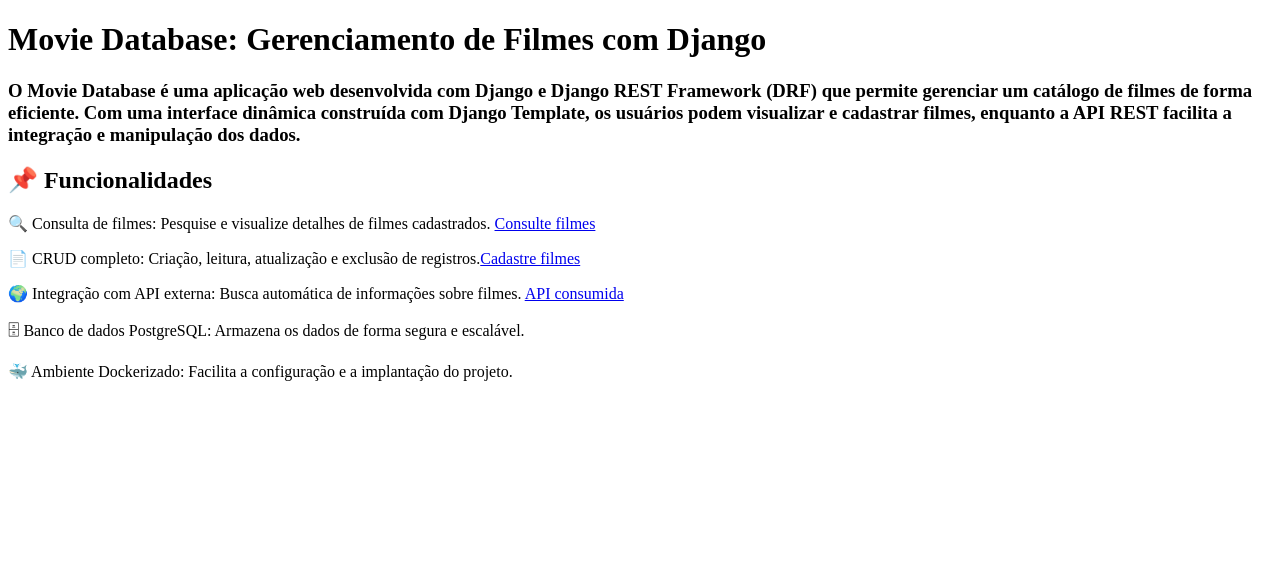
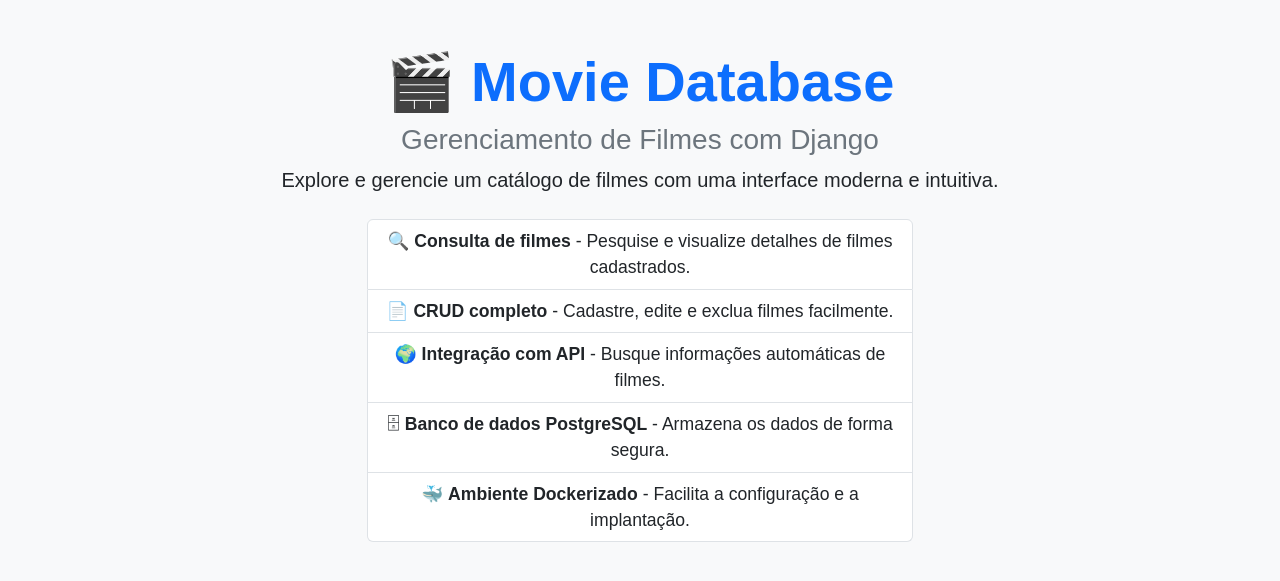
Before and after one commit to thiagolyra1/wsBackend-Fabrica25.1, a Django app: page /movies/ in a window 1280 px wide. Shown: the top 581 px of the page. Run offline with Django 5.2, Linux system fonts and the light colour scheme.

Commit message:
:lipstick: feat: Estilização CSS do app movies

```diff
--- a/djangoapp/movies/forms.py
+++ b/djangoapp/movies/forms.py
@@ -8,7 +8,7 @@
                   'Writer', 'Plot', 'Awards', 'Poster', 'imdbRating', 'Type']
 
         labels = {
-            'Title': 'Filme:',
+            'Title': 'Título do filme:',
             'Rated': 'Classificação de idade:',
             'Released': 'Data de lançamento:',
             'Genre': 'Categoria:',
@@ -23,7 +23,7 @@
         }
 
         widgets = {
-            'Title': forms.TextInput(attrs={'class': 'form-control-lg', 'placeholder': 'Digite o filme:'}),
+            'Title': forms.TextInput(attrs={'class': 'form-control'}),
             'Rated': forms.TextInput(attrs={'class': 'form-control'}),
             'Released': forms.TextInput(attrs={'class': 'form-control'}),
             'Genre': forms.TextInput(attrs={'class': 'form-control'}),
--- a/djangoapp/movies/static/movies/css/style.css
+++ b/djangoapp/movies/static/movies/css/style.css
@@ -0,0 +1,18 @@
+body {
+    background-color: #f8f9fa;
+    font-family: 'Arial', sans-serif;
+}
+
+h1 {
+    color: #007bff;
+}
+
+.list-group-item {
+    font-size: 1.1rem;
+    transition: all 0.3s ease-in-out;
+}
+
+.list-group-item:hover {
+    background-color: #007bff;
+    color: white;
+}
--- a/djangoapp/movies/templates/movies/pages/index.html
+++ b/djangoapp/movies/templates/movies/pages/index.html
@@ -1,14 +1,29 @@
 {% extends 'movies/base.html' %}
 
 {% block content %}
-    <h1>Movie Database: Gerenciamento de Filmes com Django </h1>
+    <div class="container text-center mt-5">
+        <h1 class="display-4 fw-bold text-primary">🎬 Movie Database</h1>
+        <h3 class="text-secondary">Gerenciamento de Filmes com Django</h3>
+        <p class="lead">Explore e gerencie um catálogo de filmes com uma interface moderna e intuitiva.</p>
 
-    <h3>O Movie Database é uma aplicação web desenvolvida com Django e Django REST Framework (DRF) que permite gerenciar um catálogo de filmes de forma eficiente. Com uma interface dinâmica construída com Django Template, os usuários podem visualizar e cadastrar filmes, enquanto a API REST facilita a integração e manipulação dos dados.</h3>
+        <div class="row mt-4">
+            <div class="col-md-6 mx-auto">
+                <div class="list-group">
+                    <a href="{% url 'movies:buscar' %}" class="list-group-item list-group-item-action">
+                        🔍 <strong>Consulta de filmes</strong> - Pesquise e visualize detalhes de filmes cadastrados.
+                    </a>
+                    <a href="{% url 'movies:criar' %}" class="list-group-item list-group-item-action">
+                        📄 <strong>CRUD completo</strong> - Cadastre, edite e exclua filmes facilmente.
+                    </a>
+                    <a href="https://www.omdbapi.com/" class="list-group-item list-group-item-action" target="_blank">
+                        🌍 <strong>Integração com API</strong> - Busque informações automáticas de filmes.
+                    </a>
+                    <span class="list-group-item">🗄 <strong>Banco de dados PostgreSQL</strong> - Armazena os dados de forma segura.</span>
+                    <span class="list-group-item">🐳 <strong>Ambiente Dockerizado</strong> - Facilita a configuração e a implantação.</span>
+                </div>
+            </div>
+        </div>
+    </div>
 
-    <h2>📌 Funcionalidades</h2>
-    <p>🔍 Consulta de filmes: Pesquise e visualize detalhes de filmes cadastrados. <a href="{% url 'movies:buscar'%}">Consulte filmes</a></p>
-    <p>📄 CRUD completo: Criação, leitura, atualização e exclusão de registros.<a href="{% url 'movies:criar'%}">Cadastre filmes</a></p>
-    <p>🌍 Integração com API externa: Busca automática de informações sobre filmes. <a href="https://www.omdbapi.com/">API consumida</a></p></p>
-    <p>🗄 Banco de dados PostgreSQL: Armazena os dados de forma segura e escalável.</p>
-    <p>🐳 Ambiente Dockerizado: Facilita a configuração e a implantação do projeto.</p>
+    <script src="https://cdn.jsdelivr.net/npm/bootstrap@5.3.0/dist/js/bootstrap.bundle.min.js"></script>
 {% endblock content %}
--- a/djangoapp/movies/templates/movies/pages/moviesForm.html
+++ b/djangoapp/movies/templates/movies/pages/moviesForm.html
@@ -14,9 +14,7 @@
         </form>
         </br>
     {% else %}
-
-
-    <h1>Cadastrar Endereço</h1>
+        <h1>Cadastrar Filme</h1>
         <form action="{% url 'movies:criar' %}" method="post">
             {% csrf_token %}
             {% for field in form %}
@@ -29,5 +27,5 @@
         </br>
     {% endif %}
 
-    <button><a href="{% url 'movies:listar' %}">Listar</a></button>
+    <button><a href="{% url 'movies:index' %}">Voltar para a home</a></button>
 {% endblock content %}
--- a/djangoapp/movies/templates/movies/pages/moviesList.html
+++ b/djangoapp/movies/templates/movies/pages/moviesList.html
@@ -41,9 +41,7 @@
         </table>
         {% else %}
         <h1>Nenhum filme para listar.</h1>
-        <p><a href="{% url 'movies:buscar' %}">Faça buscas por filmes</a></p> ou
+        <p><a href="{% url 'movies:buscar' %}">Faça buscas por filmes</a></p>ou
         <p><a href="{% url 'movies:criar' %}">Crie seu próprio filme</a></p>
     {% endif %}
-
-{% comment %} <button><a href="{% url 'endereco:criar' %}">Criar</a></button> {% endcomment %}
 {% endblock content %}
--- a/djangoapp/movies/templates/movies/pages/moviesSearch.html
+++ b/djangoapp/movies/templates/movies/pages/moviesSearch.html
@@ -1,7 +1,7 @@
 {% extends 'movies/base.html' %}
 
 {% block content %}
-    <h1>Pesquise por algum filme: </h1>
+    <h1>Pesquise pelo título do filme: </h1>
 
     {% if message %}
         <p>{{ message }}</p>
@@ -33,5 +33,9 @@
                 <img src="https://png.pngtree.com/png-vector/20190820/ourmid/pngtree-no-image-vector-illustration-isolated-png-image_1694547.jpg" alt="Imagem não encontrada" />
             {% endif %}
         </div>
+        <p><a href="{% url 'movies:buscar' %}">Pesquisar outro filme</a></p>
+
     {% endif %}
+    <p><a href="{% url 'movies:criar' %}">Criar seu próprio filme</a></p>
+    <p><a href="{% url 'movies:listar' %}">Listar filmes cadastrados</a></p>
 {% endblock content %}
--- a/djangoapp/movies/templates/movies/partials/_head.html
+++ b/djangoapp/movies/templates/movies/partials/_head.html
@@ -2,6 +2,7 @@
 
 <meta charset="UTF-8">
 <meta name="viewport" content="width=device-width, initial-scale=1.0">
+<link rel="stylesheet" href="https://cdn.jsdelivr.net/npm/bootstrap@5.3.0/dist/css/bootstrap.min.css">
 <link rel="stylesheet" href="{% static 'movies/css/style.css' %}">
 
 <title>Projeto - Consumindo OMDb</title>
```
Lines whose indentation alone changed are shown as unchanged.
